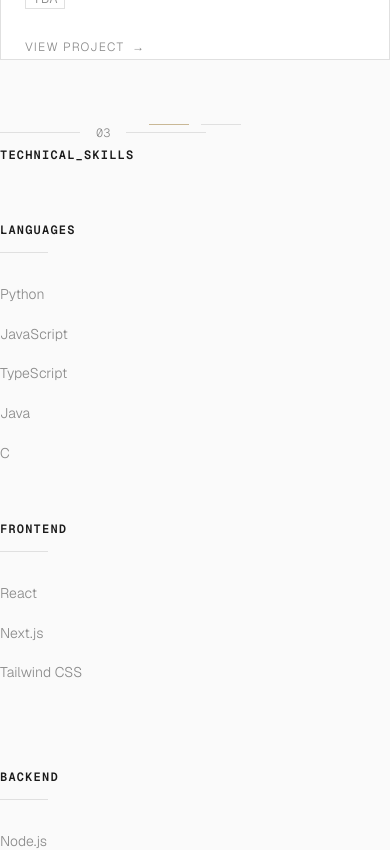
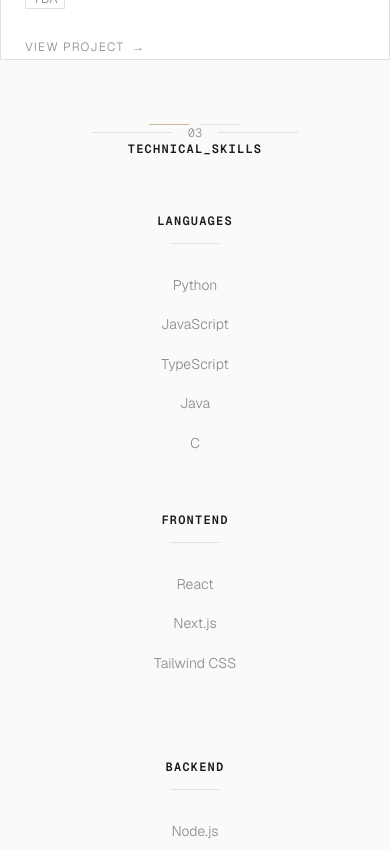
Before and after one commit to DanielHC16/dcamacho-dev, a Next.js app: page / in a window 390 px wide. Shown: the part 3160-4010 px from the top of the page. Built offline with nearby package versions, Linux system fonts and the light colour scheme.

Commit message:
update: skills mobile responsive

```diff
--- a/components/About.tsx
+++ b/components/About.tsx
@@ -4,7 +4,7 @@
   return (
     <section
       id="about"
-      className="min-h-screen flex items-center justify-center px-6 sm:px-10 lg:px-24 py-20 sm:py-28 bg-background"
+      className="min-h-screen flex items-center justify-center px-10 sm:px-8 md:px-12 lg:px-24 py-20 sm:py-28 bg-background"
     >
       <div className="w-full max-w-6xl mx-auto flex flex-col items-center md:items-start text-center md:text-left">
         {/* Section header */}
--- a/components/Contact.tsx
+++ b/components/Contact.tsx
@@ -3,7 +3,7 @@
 
 export default function Contact() {
   return (
-    <section id="contact" className="min-h-screen flex items-center justify-center px-6 py-24">
+    <section id="contact" className="min-h-screen flex items-center justify-center px-10 sm:px-8 md:px-12 lg:px-16 py-24">
       <div className="max-w-6xl w-full mx-auto">
         {/* Section header */}
         <div className="flex items-center gap-4 mb-8">
--- a/components/Footer.tsx
+++ b/components/Footer.tsx
@@ -1,6 +1,6 @@
 export default function Footer() {
   return (
-    <footer className="border-t border-border px-6 py-12">
+    <footer className="border-t border-border px-10 sm:px-8 md:px-12 lg:px-16 py-12">
       <div className="max-w-6xl mx-auto">
         <div className="flex flex-col md:flex-row items-center justify-center md:justify-between gap-6 md:gap-8">
           {/* Left side - Copyright */}
--- a/components/Hero.tsx
+++ b/components/Hero.tsx
@@ -63,7 +63,7 @@
   ];
 
   return (
-    <section id="hero" className="min-h-screen flex items-center justify-center relative overflow-hidden px-8 sm:px-16 md:px-24 lg:px-32" aria-label="Hero section">
+    <section id="hero" className="min-h-screen flex items-center justify-center relative overflow-hidden px-10 sm:px-8 md:px-16 lg:px-24 xl:px-32" aria-label="Hero section">
       {/* Side Navigation */}
       <nav className="fixed right-4 top-1/2 -translate-y-1/2 z-50 hidden xl:block" aria-label="Main navigation">
         <div className="flex flex-col items-end gap-6">
--- a/components/Projects.tsx
+++ b/components/Projects.tsx
@@ -22,7 +22,7 @@
   );
 
   return (
-    <section id="projects" className="min-h-screen flex items-center justify-center px-6 py-24">
+    <section id="projects" className="min-h-screen flex items-center justify-center px-10 sm:px-8 md:px-12 lg:px-16 py-24">
       <div className="max-w-6xl w-full mx-auto">
         {/* Section header */}
         <div className="flex items-center gap-4 mb-8">
--- a/components/Skills.tsx
+++ b/components/Skills.tsx
@@ -2,28 +2,28 @@
 
 export default function Skills() {
   return (
-    <section id="skills" className="min-h-screen flex items-center justify-center px-6 py-24">
+    <section id="skills" className="min-h-screen flex items-center justify-center px-10 sm:px-8 md:px-12 lg:px-16 py-24">
       <div className="max-w-6xl w-full mx-auto">
         {/* Section header */}
-        <div className="flex items-center gap-4 mb-8">
+        <div className="flex items-center justify-center sm:justify-start gap-4 mb-8">
           <div className="w-20 h-px bg-border"></div>
           <span className="text-xs text-muted font-mono">03</span>
           <div className="w-20 h-px bg-border"></div>
         </div>
 
         {/* Section Title */}
-        <div style={{ marginBottom: '3.5rem' }}>
+        <div className="flex items-center justify-center sm:justify-start mb-14" style={{ marginBottom: '3.5rem' }}>
           <span className="text-xs font-mono uppercase tracking-widest font-semibold text-foreground">
             Technical_Skills
           </span>
         </div>
 
         {/* Skills Columns - Clean 4 Column Layout */}
-        <div className="grid grid-cols-1 sm:grid-cols-2 lg:grid-cols-4" style={{ gap: '3.5rem' }}>
+        <div className="grid grid-cols-1 sm:grid-cols-2 lg:grid-cols-4 px-4 sm:px-0" style={{ gap: '3.5rem' }}>
           {Object.entries(skills).map(([category, items], index) => (
-            <div key={index} className="group">
+            <div key={index} className="group flex flex-col items-center sm:items-start">
               {/* Category Header with Line */}
-              <div style={{ marginBottom: '1.75rem' }}>
+              <div className="flex flex-col items-center sm:items-start" style={{ marginBottom: '1.75rem' }}>
                 <div className="flex items-center gap-3" style={{ marginBottom: '0.875rem' }}>
                   <h3 className="text-xs font-mono uppercase tracking-widest text-foreground font-semibold">
                     {category}
@@ -33,13 +33,13 @@
               </div>
 
               {/* Skills List */}
-              <div style={{ display: 'flex', flexDirection: 'column', gap: '0.875rem' }}>
+              <div className="flex flex-col items-center sm:items-start" style={{ display: 'flex', flexDirection: 'column', gap: '0.875rem' }}>
                 {items.map((skill, skillIndex) => (
                   <div
                     key={skillIndex}
                     className="group/item"
                   >
-                    <span className="text-sm text-muted font-light group-hover/item:text-accent transition-colors duration-300">
+                    <span className="text-sm text-muted font-light group-hover/item:text-accent transition-colors duration-300 text-center sm:text-left">
                       {skill}
                     </span>
                   </div>
```
